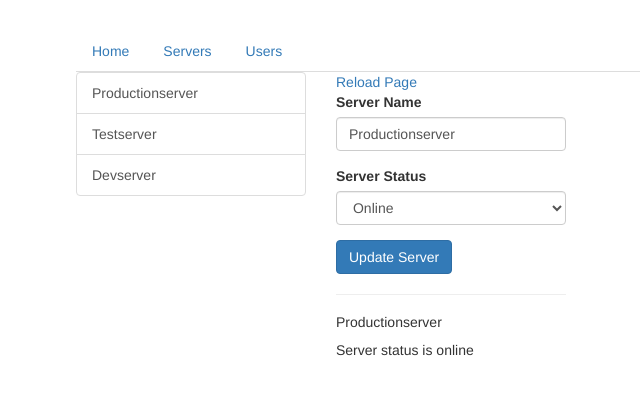
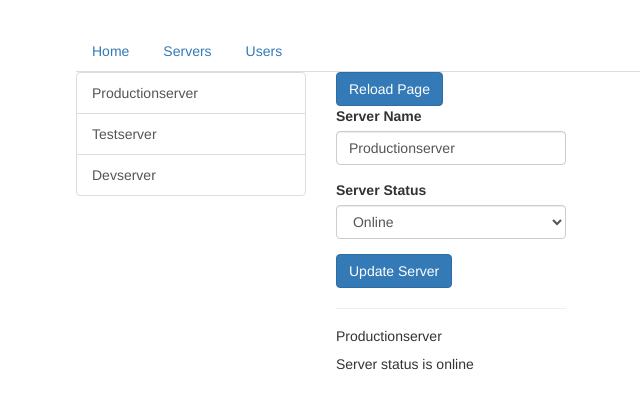
Before and after one commit to Kortz/Angular8, an Angular app: page /servers in a window 1280 px wide. Shown: the top 408 px of the page, without its empty margins (189-829 px from the left). Built offline with nearby package versions, Linux system fonts and the light colour scheme.

Commit message:
ActivatedRoute and relative paths

```diff
--- a/src/app/servers/servers.component.html
+++ b/src/app/servers/servers.component.html
@@ -10,7 +10,7 @@
     </div>
   </div>
   <div class="col-xs-12 col-sm-4">
-    <a routerLink="/servers">Reload Page</a>
+    <button class = "btn btn-primary" (click) = "onReload()">Reload Page</button>
     <app-edit-server></app-edit-server>
     <hr>
     <app-server></app-server>
--- a/src/app/servers/servers.component.ts
+++ b/src/app/servers/servers.component.ts
@@ -1,5 +1,6 @@
 import { Component, OnInit } from '@angular/core';
 import { ServersService } from './servers.service';
+import { Router, ActivatedRoute } from '@angular/router';
 
 @Component({
   selector: 'app-servers',
@@ -9,7 +10,14 @@
 export class ServersComponent implements OnInit {
   private servers: {id: number, name: string, status: string}[] = [];
 
-  constructor(private serversService: ServersService) { }
+  constructor(private serversService: ServersService, private router: Router, private route: ActivatedRoute) { }
+
+  onReload() {
+    // this.router.navigate(['servers'], {relativeTo: this.route});
+    // this.router.navigate(['servers']);
+    // this.router.navigate(['/servers']);
+    this.router.navigate(['/servers'], {relativeTo: this.route});
+  }
 
   ngOnInit() {
     this.servers = this.serversService.getServers();
```
